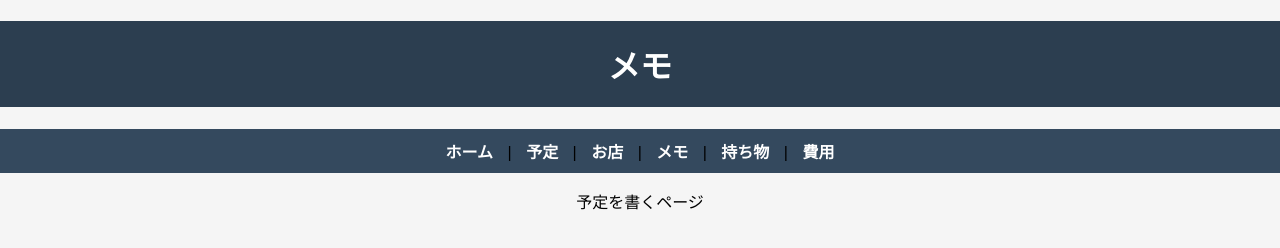
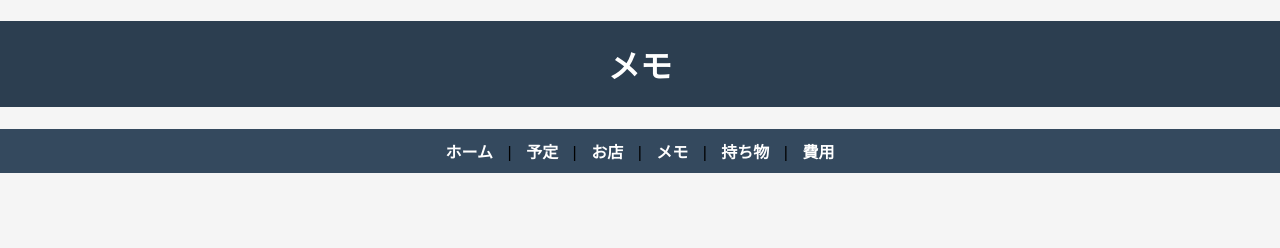
Before and after one commit to kouta150901/aichi-travel, a plain HTML site: page memo.html in a window 1280 px wide. Drawn offline with Linux system fonts and the light colour scheme.

Commit message:
Remove paragraph from memo.html
Removed the paragraph about writing plans.

```diff
--- a/memo.html
+++ b/memo.html
@@ -22,7 +22,6 @@
 <a href="budget.html">費用</a>
 </nav>
 
-<p>予定を書くページ</p>
 
 </body>
 </html>
```
